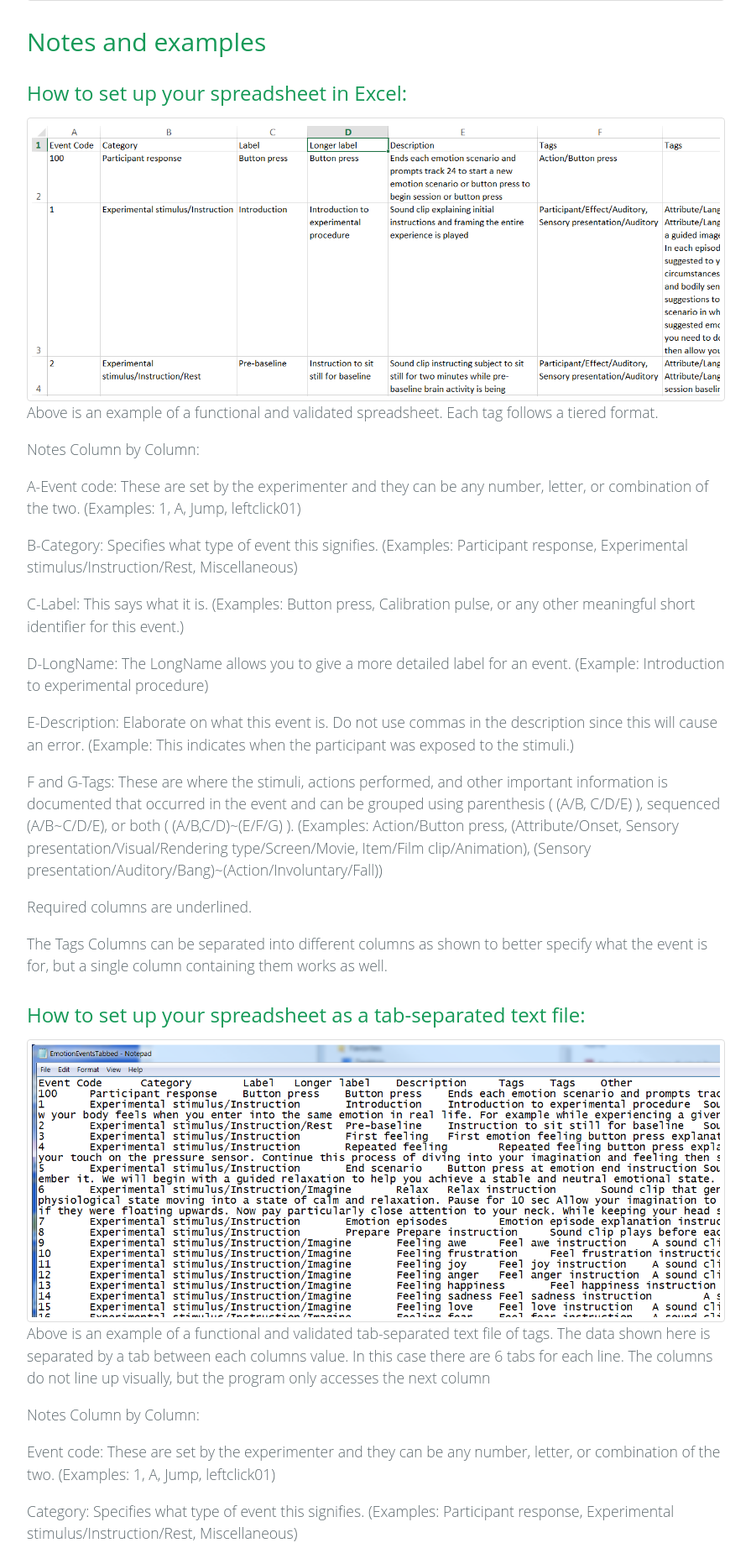
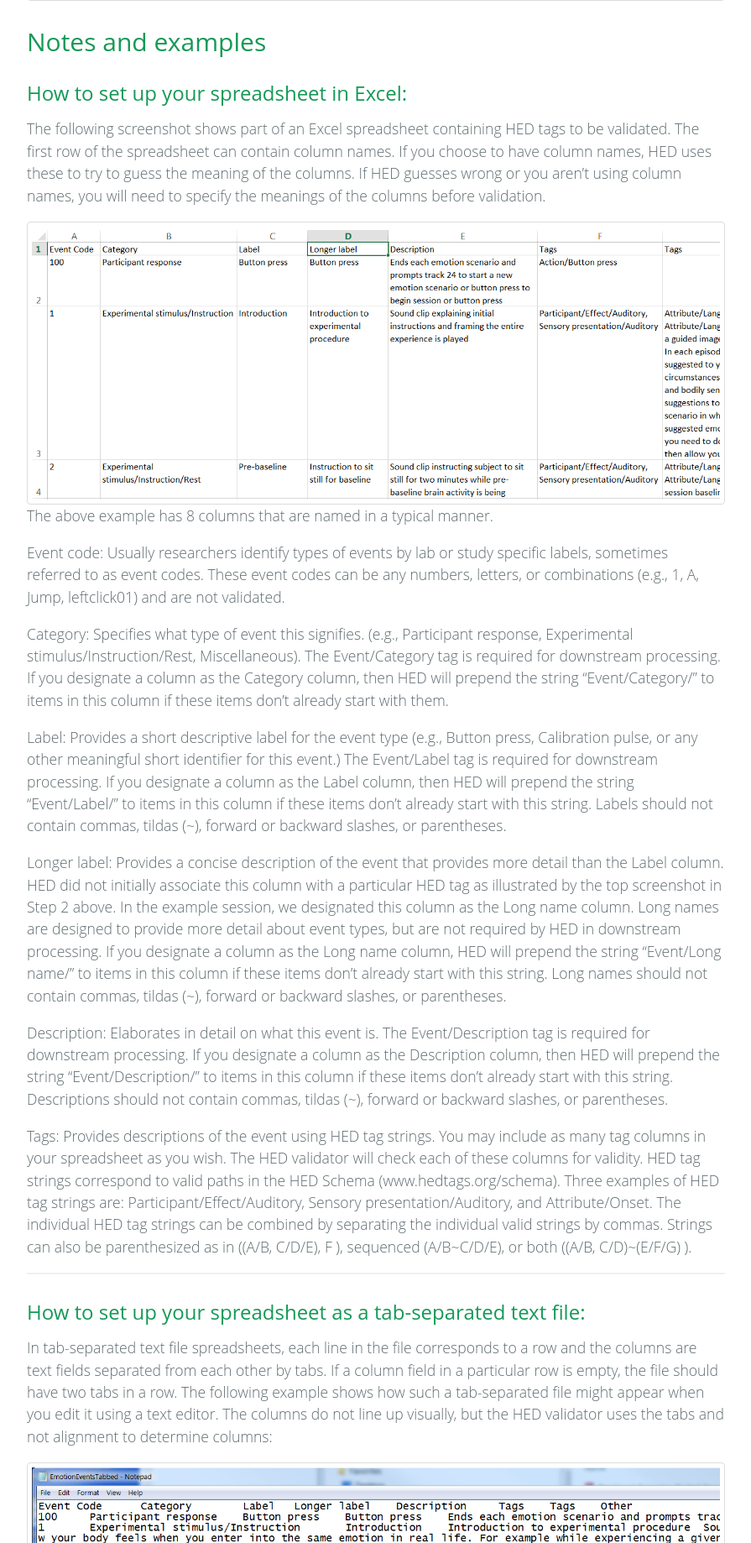
Before and after one commit to IanCa/hed-web, a Python web app: template python/webinterface/webinterface/templates/help.html in a window 1280 px wide. Shown: the part 4030-5868 px from the top of the page at 84% size, without its empty margins (192-1087 px from the left). Run offline with Jinja, Linux system fonts and the light colour scheme; the template is opened without the code that fills it, so the values that code supplies are empty; some libraries are stand-ins or nearby versions.

Commit message:
updated Notes and examples section

```diff
--- a/python/webinterface/webinterface/templates/help.html
+++ b/python/webinterface/webinterface/templates/help.html
@@ -82,73 +82,48 @@
     <img src="{{ url_for('static', filename='img/no_validation_issues.png') }}">
     <h2 id="notes_examples">Notes and examples</h2>
     <h3 id="setup_excel">How to set up your spreadsheet in Excel:</h3>
+    <p>The following screenshot shows part of an Excel spreadsheet containing HED tags to be validated. The first row of
+        the spreadsheet can contain column names. If you choose to have column names, HED uses these to try to guess the
+        meaning of the columns. If HED guesses wrong or you aren’t using column names, you will need to specify the
+        meanings of the columns before validation.</p>
     <img src="{{ url_for('static', filename='img/setup_excel_spreadsheet.png') }}">
-    <p>Above is an example of a functional and validated spreadsheet. Each tag follows a tiered format.</p>
-    <p>Notes Column by Column:</p>
-    <p>A-Event code: These are set by the experimenter and they can
-        be
-        any number, letter, or combination of the two.
-        (Examples: 1, A, Jump, leftclick01)</p>
-    <p>B-Category: Specifies what type of event this signifies.
-        (Examples: Participant response, Experimental
-        stimulus/Instruction/Rest, Miscellaneous)</p>
-    <p>C-Label: This says what it is. (Examples: Button press,
-        Calibration pulse, or any other meaningful short
-        identifier for this event.)</p>
-    <p>D-LongName: The LongName allows you to give a more detailed
-        label
-        for an event. (Example: Introduction to
-        experimental procedure)</p>
-    <p>E-Description: Elaborate on what this event is. Do not use
-        commas
-        in the description since this will cause an
-        error. (Example: This indicates when the participant was exposed to the stimuli.)</p>
-    <p>F and G-Tags: These are where the stimuli, actions performed, and other important information is documented
-        that
-        occurred in the event and can be grouped using parenthesis ( (A/B, C/D/E) ), sequenced (A/B~C/D/E), or both
-        (
-        (A/B,C/D)~(E/F/G) ). (Examples: Action/Button press, (Attribute/Onset, Sensory presentation/Visual/Rendering
-        type/Screen/Movie, Item/Film clip/Animation), (Sensory
-        presentation/Auditory/Bang)~(Action/Involuntary/Fall))</p>
-    <p>Required columns are underlined.</p>
-    <p>The Tags Columns can be separated into different columns as shown to better specify what the event is for,
-        but a
-        single column containing them works as well.</p>
+    <p>The above example has 8 columns that are named in a typical manner.</p>
+    <p>Event code: Usually researchers identify types of events by lab or study specific labels, sometimes referred to
+        as event codes. These event codes can be any numbers, letters, or combinations (e.g., 1, A, Jump, leftclick01)
+        and are not validated.</p>
+    <p>Category: Specifies what type of event this signifies. (e.g., Participant response, Experimental
+        stimulus/Instruction/Rest, Miscellaneous). The Event/Category tag is required for downstream processing. If you
+        designate a column as the Category column, then HED will prepend the string “Event/Category/” to items in this
+        column if these items don’t already start with them.</p>
+    <p>Label: Provides a short descriptive label for the event type (e.g., Button press, Calibration pulse, or any other
+        meaningful short identifier for this event.) The Event/Label tag is required for downstream processing. If you
+        designate a column as the Label column, then HED will prepend the string “Event/Label/” to items in this column
+        if these items don’t already start with this string. Labels should not contain commas, tildas (~), forward or
+        backward slashes, or parentheses.</p>
+    <p>Longer label: Provides a concise description of the event that provides more detail than the Label column. HED
+        did not initially associate this column with a particular HED tag as illustrated by the top screenshot in Step 2
+        above. In the example session, we designated this column as the Long name column. Long names are designed to
+        provide more detail about event types, but are not required by HED in downstream processing. If you designate a
+        column as the Long name column, HED will prepend the string “Event/Long name/” to items in this column if these
+        items don’t already start with this string. Long names should not contain commas, tildas (~), forward or
+        backward slashes, or parentheses.</p>
+    <p>Description: Elaborates in detail on what this event is. The Event/Description tag is required for downstream
+        processing. If you designate a column as the Description column, then HED will prepend the string
+        “Event/Description/” to items in this column if these items don’t already start with this string. Descriptions
+        should not contain commas, tildas (~), forward or backward slashes, or parentheses.</p>
+    <p>Tags: Provides descriptions of the event using HED tag strings. You may include as many tag columns in your
+        spreadsheet as you wish. The HED validator will check each of these columns for validity. HED tag strings
+        correspond to valid paths in the HED Schema (www.hedtags.org/schema). Three examples of HED tag strings are:
+        Participant/Effect/Auditory, Sensory presentation/Auditory, and Attribute/Onset. The individual HED tag strings
+        can be combined by separating the individual valid strings by commas. Strings can also be parenthesized as in
+        ((A/B, C/D/E), F ), sequenced (A/B~C/D/E), or both ((A/B, C/D)~(E/F/G) ).</p>
+    <hr>
     <h3 id="setup_tsv">How to set up your spreadsheet as a tab-separated text file:</h3>
+    <p>In tab-separated text file spreadsheets, each line in the file corresponds to a row and the columns are text
+        fields separated from each other by tabs. If a column field in a particular row is empty, the file should have
+        two tabs in a row. The following example shows how such a tab-separated file might appear when you edit it using
+        a text editor. The columns do not line up visually, but the HED validator uses the tabs and not alignment to
+        determine columns:</p>
     <img src="{{ url_for('static', filename='img/setup_tsv_spreadsheet.png') }}">
-    <p>Above is an example of a functional and validated tab-separated text file of tags. The data shown here is
-        separated by a tab between each columns value. In this case there are 6 tabs for each line. The columns do
-        not
-        line up visually, but the program only accesses the next column</p>
-    <p>Notes Column by Column:</p>
-    <p>Event code: These are set by the experimenter and they can be
-        any
-        number, letter, or combination of the two.
-        (Examples: 1, A, Jump, leftclick01)</p>
-    <p>Category: Specifies what type of event this signifies.
-        (Examples:
-        Participant response, Experimental
-        stimulus/Instruction/Rest, Miscellaneous)</p>
-    <p>Label: This says what it is. (Examples: Button press,
-        Calibration
-        pulse, or any other meaningful short identifier
-        for this event.)</p>
-    <p>LongName: The LongName allows you to give a more detailed
-        label
-        for an event. (Example: Introduction to
-        experimental procedure)</p>
-    <p>Description: Elaborate on what this event is. Do not use
-        commas
-        or tabs in the description since this will cause
-        an error. (Example: This indicates when the participant was exposed to the stimuli.)</p>
-    <p>Tags: These are where the stimuli, actions performed, and other important information is documented that
-        occurred
-        in the event and can be grouped using parenthesis ( (A/B, C/D/E) ), sequenced (A/B~C/D/E), or both (
-        (A/B,C/D)~(E/F/G) ). (Examples: Action/Button press, (Attribute/Onset, Sensory presentation/Visual/Rendering
-        type/Screen/Movie, Item/Film clip/Animation), (Sensory
-        presentation/Auditory/Bang)~(Action/Involuntary/Fall))</p>
-    <p>Required columns are underlined.</p>
-    <p>The Tags Columns can be separated into different columns as shown to better specify what the event is for,
-        but a
-        single column containing them works as well.</p>
+    <p>The meanings of the columns are the same as for Excel spreadsheets.</p>
 {% endblock %}
```
